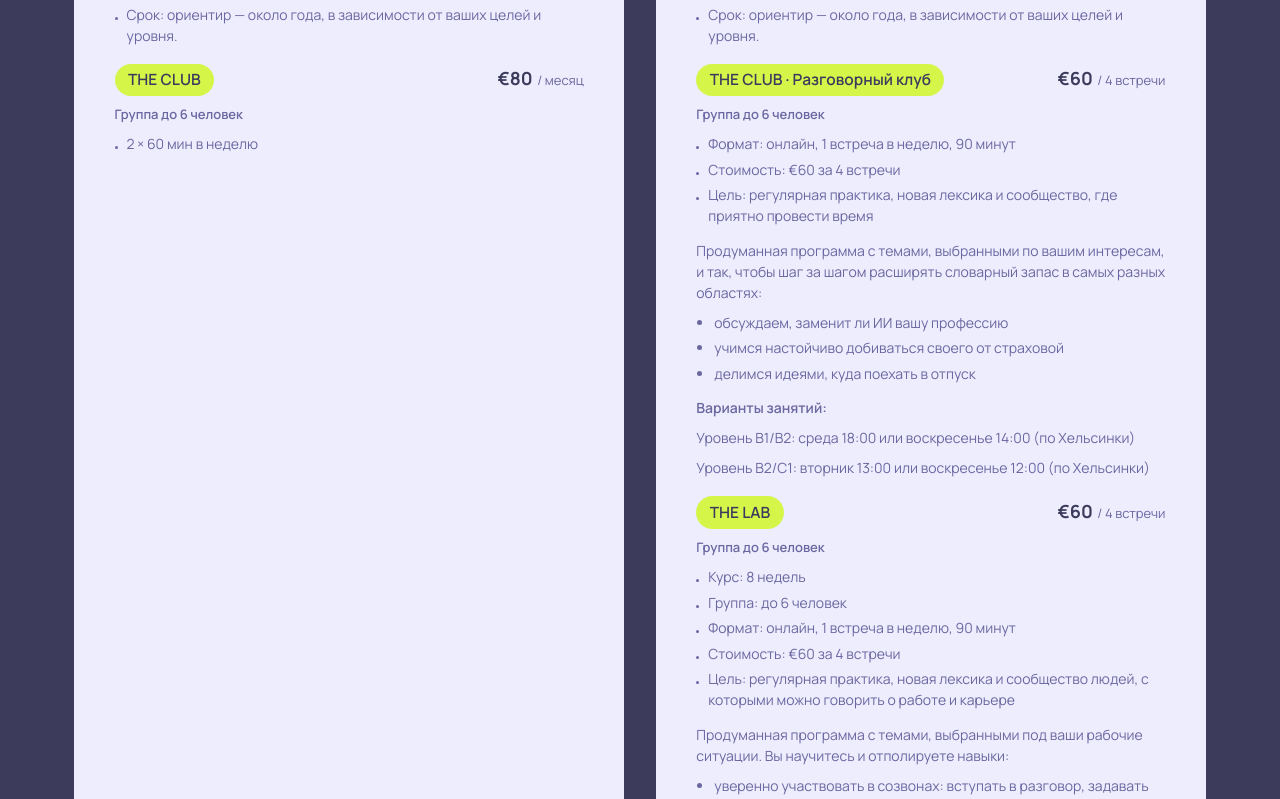
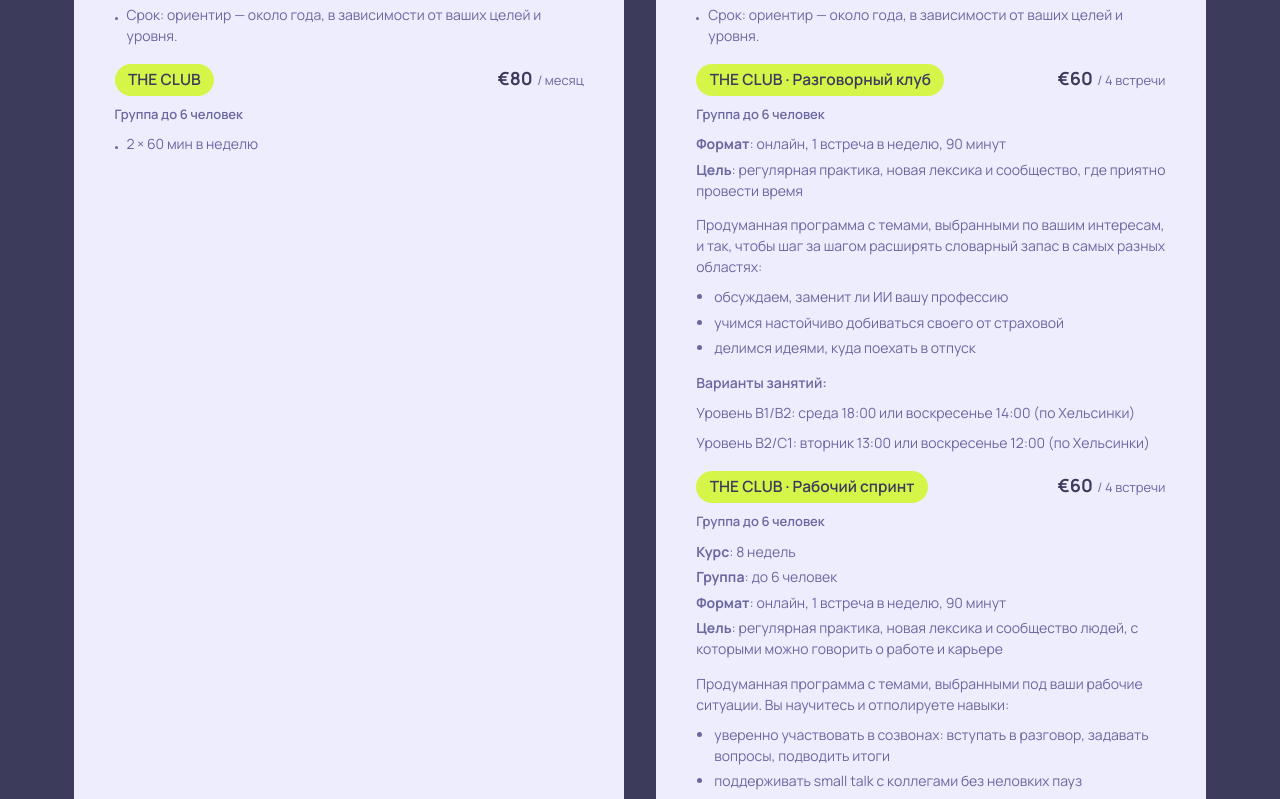
Before and after one commit to Anna-akm-code/auruby-yki-landing-page, a Next.js app: page /english in a window 1280 px wide. Shown: the part 1060-1859 px from the top of the page. Built offline with nearby package versions, Linux system fonts and the light colour scheme; no server answers.

Commit message:
Refine adult group labels and formatting on English landing

```diff
--- a/app/english/page.tsx
+++ b/app/english/page.tsx
@@ -112,7 +112,6 @@ const olderLearnerOffers: OfferBullet[] = [
     format: "Группа до 6 человек",
     details: [
       "Формат: онлайн, 1 встреча в неделю, 90 минут",
-      "Стоимость: €60 за 4 встречи",
       "Цель: регулярная практика, новая лексика и сообщество, где приятно провести время",
     ],
     description:
@@ -129,7 +128,7 @@ const olderLearnerOffers: OfferBullet[] = [
     ],
   },
   {
-    title: "THE LAB",
+    title: "THE CLUB · Рабочий спринт",
     price: "€60",
     priceUnit: "/ 4 встречи",
     format: "Группа до 6 человек",
@@ -137,7 +136,6 @@ const olderLearnerOffers: OfferBullet[] = [
       "Курс: 8 недель",
       "Группа: до 6 человек",
       "Формат: онлайн, 1 встреча в неделю, 90 минут",
-      "Стоимость: €60 за 4 встречи",
       "Цель: регулярная практика, новая лексика и сообщество людей, с которыми можно говорить о работе и карьере",
     ],
     description:
@@ -284,7 +282,15 @@ export default function EnglishProductSelectorPage() {
                       {offer.format}
                     </span>
                     <div className="mt-2 grid gap-1">
-                      {offer.details.map((line) => (
+                      {offer.details.map((line) => {
+                        const label = line.match(/^(Формат|Цель|Курс|Группа):/);
+
+                        return label ? (
+                          <p key={line} className="font-body text-[14px] text-english-muted">
+                            <strong className="font-bold">{label[1]}</strong>
+                            {line.slice(label[1].length)}
+                          </p>
+                        ) : (
                           <div
                             key={line}
                             className="flex items-baseline gap-2 font-body text-[14px] text-english-muted"
@@ -292,7 +298,8 @@ export default function EnglishProductSelectorPage() {
                             {subBulletDot}
                             {line}
                           </div>
-                      ))}
+                        );
+                      })}
                     </div>
                     {offer.description && (
                       <p className="mt-3 font-body text-[14px] text-english-muted">
```
Lines whose indentation alone changed are shown as unchanged.
